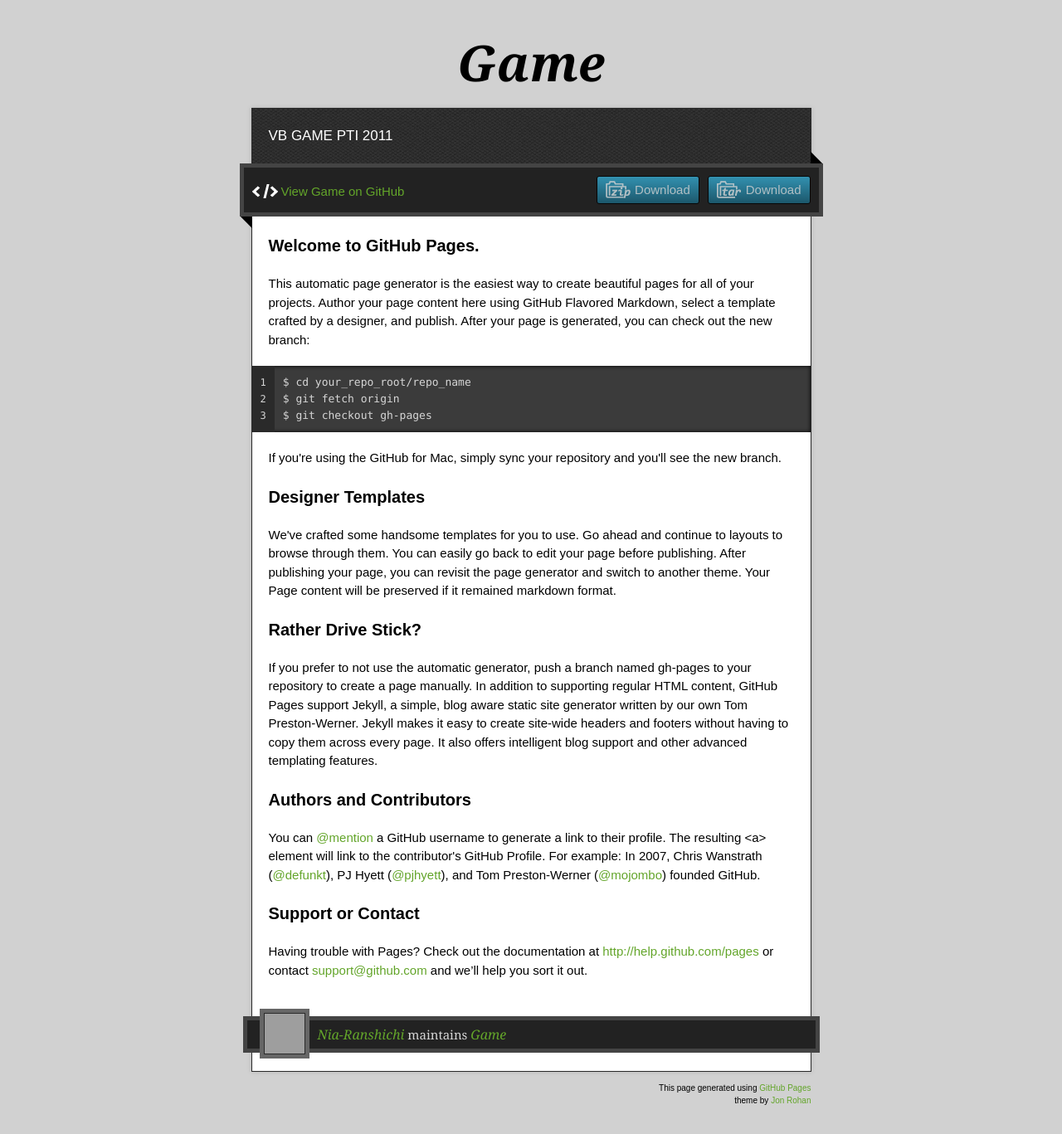
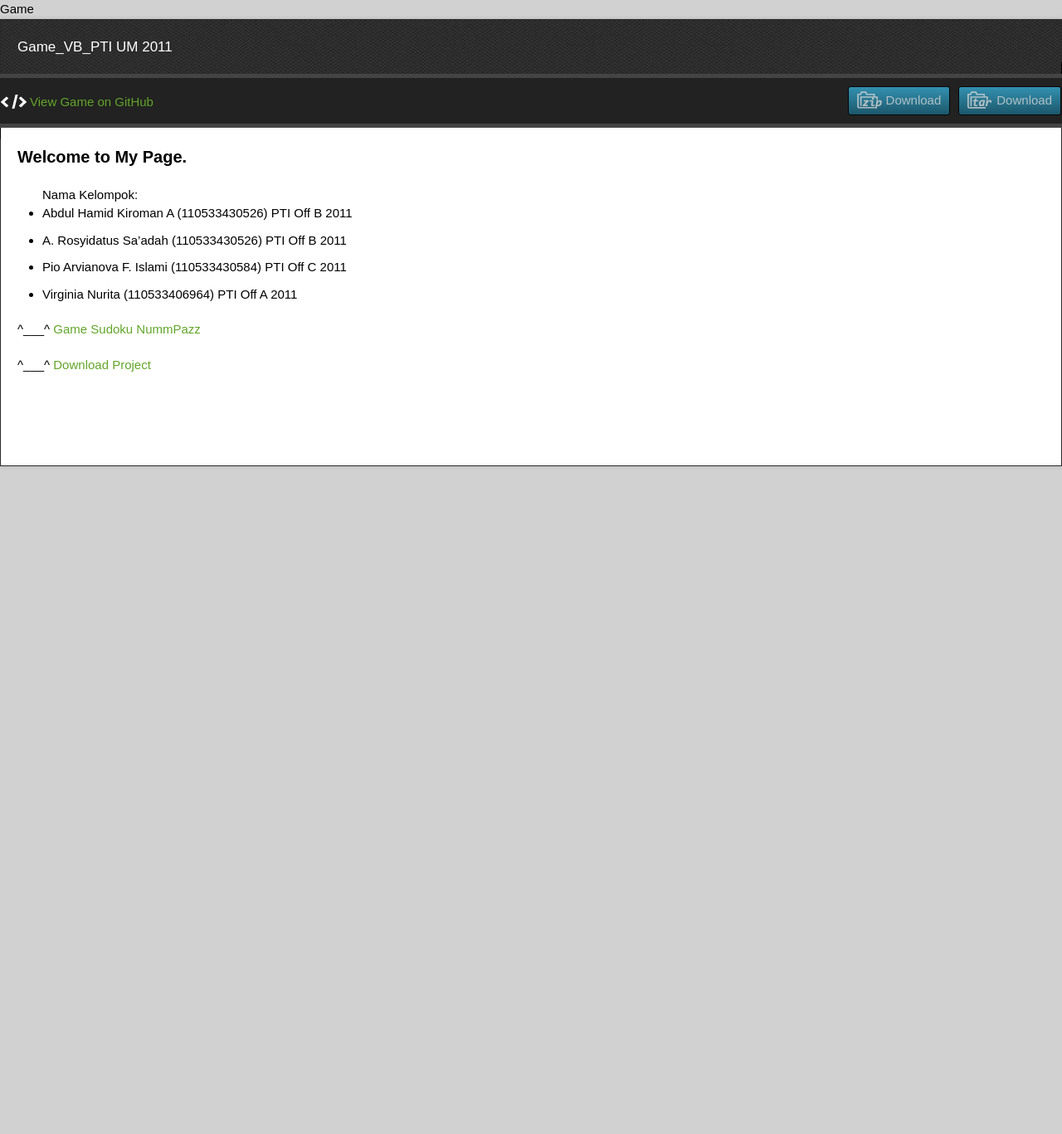
Before and after one commit to Nia-Ranshichi/Game, a plain HTML site: page index.html in a window 1280 px wide. Shown: the whole page at 83% size. After the commit the page ends 800 px from the top, so only its background shows below. Drawn offline with nearby package versions, Linux system fonts and the light colour scheme; grey boxes are pictures that could not be loaded.

Commit message:
VB PTI
Terbaru

```diff
--- a/index.html
+++ b/index.html
@@ -12,7 +12,7 @@
   <script type="text/javascript" src="javascripts/script.js"></script>
 
   <title>Game</title>
-  <meta name="description" content="VB GAME PTI 2011">
+  <meta name="description" content="VB Game_PTI UM 2011">
 
   <meta name="viewport" content="width=device-width,initial-scale=1">
 
@@ -20,12 +20,10 @@
 
 <body>
 
-  <div class="wrapper">
-    <header>
-      <h1 class="title">Game</h1>
+      <h1 class="Sudoku NummPazz">Game</h1>
     </header>
     <div id="container">
-      <p class="tagline">VB GAME PTI 2011</p>
+      <p class="tagline">Game_VB_PTI UM 2011</p>
       <div id="main" role="main">
         <div class="download-bar">
         <div class="inner">
@@ -36,52 +34,16 @@
         <span class="blc"></span><span class="trc"></span>
         </div>
         <article class="markdown-body">
-          <h3>Welcome to GitHub Pages.</h3>
+          <h3>Welcome to My Page.</h3>
 
-<p>This automatic page generator is the easiest way to create beautiful pages for all of your projects. Author your page content here using GitHub Flavored Markdown, select a template crafted by a designer, and publish. After your page is generated, you can check out the new branch:</p>
+          <ul>Nama Kelompok:
+              <li>Abdul Hamid Kiroman A  	  (110533430526)	PTI Off B 2011</li>
+              <li>A. Rosyidatus Sa’adah	    (110533430526)	PTI Off B 2011</li>
+              <li>Pio Arvianova F. Islami  	(110533430584)  PTI Off C 2011</li>
+              <li>Virginia Nurita 		      (110533406964)	PTI Off A 2011</li>
+              </ul>
 
-<pre><code>$ cd your_repo_root/repo_name
-$ git fetch origin
-$ git checkout gh-pages
-</code></pre>
-
-<p>If you're using the GitHub for Mac, simply sync your repository and you'll see the new branch.</p>
-
-<h3>Designer Templates</h3>
-
-<p>We've crafted some handsome templates for you to use. Go ahead and continue to layouts to browse through them. You can easily go back to edit your page before publishing. After publishing your page, you can revisit the page generator and switch to another theme. Your Page content will be preserved if it remained markdown format.</p>
-
-<h3>Rather Drive Stick?</h3>
-
-<p>If you prefer to not use the automatic generator, push a branch named <code>gh-pages</code> to your repository to create a page manually. In addition to supporting regular HTML content, GitHub Pages support Jekyll, a simple, blog aware static site generator written by our own Tom Preston-Werner. Jekyll makes it easy to create site-wide headers and footers without having to copy them across every page. It also offers intelligent blog support and other advanced templating features.</p>
-
-<h3>Authors and Contributors</h3>
-
-<p>You can <a href="https://github.com/blog/821" class="user-mention">@mention</a> a GitHub username to generate a link to their profile. The resulting <code>&lt;a&gt;</code> element will link to the contributor's GitHub Profile. For example: In 2007, Chris Wanstrath (<a href="https://github.com/defunkt" class="user-mention">@defunkt</a>), PJ Hyett (<a href="https://github.com/pjhyett" class="user-mention">@pjhyett</a>), and Tom Preston-Werner (<a href="https://github.com/mojombo" class="user-mention">@mojombo</a>) founded GitHub.</p>
-
-<h3>Support or Contact</h3>
-
-<p>Having trouble with Pages? Check out the documentation at <a href="http://help.github.com/pages">http://help.github.com/pages</a> or contact <a href="mailto:support@github.com">support@github.com</a> and we’ll help you sort it out.</p>
-        </article>
-      </div>
-    </div>
-    <footer>
-      <div class="owner">
-      <p><a href="https://github.com/Nia-Ranshichi" class="avatar"><img src="https://secure.gravatar.com/avatar/4d4ef8cedb9f1012dcd78d6f73f5f398?s=30&amp;d=https://a248.e.akamai.net/assets.github.com%2Fimages%2Fgravatars%2Fgravatar-user-420.png" width="48" height="48"/></a> <a href="https://github.com/Nia-Ranshichi">Nia-Ranshichi</a> maintains <a href="https://github.com/Nia-Ranshichi/Game">Game</a></p>
-
-
-      </div>
-      <div class="creds">
-        <small>This page generated using <a href="https://pages.github.com/">GitHub Pages</a><br/>theme by <a href="http://twitter.com/jonrohan/">Jon Rohan</a></small>
-      </div>
-    </footer>
-  </div>
-  <div class="current-section">
-    <a href="#top">Scroll to top</a>
-    <a href="https://github.com/Nia-Ranshichi/Game/tarball/master" class="tar">tar</a><a href="https://github.com/Nia-Ranshichi/Game/zipball/master" class="zip">zip</a><a href="" class="code">source code</a>
-    <p class="name"></p>
-  </div>
-
-
+          <p>^___^ <a href="http://nia-ranshichi.github.io/Game/Sudoku">Game Sudoku NummPazz</a></p>
+          <p>^___^ <a href="https://www.dropbox.com/s/grxobaozpq6e4s9/Sudoku%20NummPazz.rar">Download Project</a></p>
 </body>
 </html>
```
